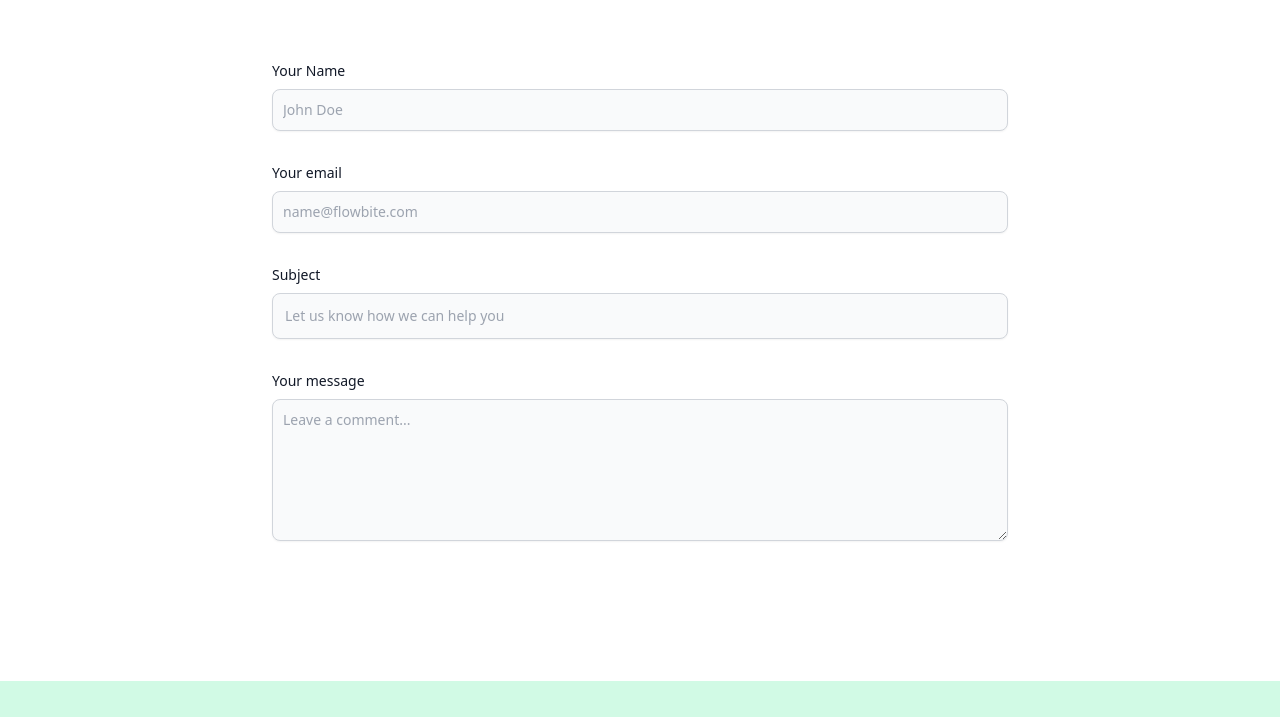
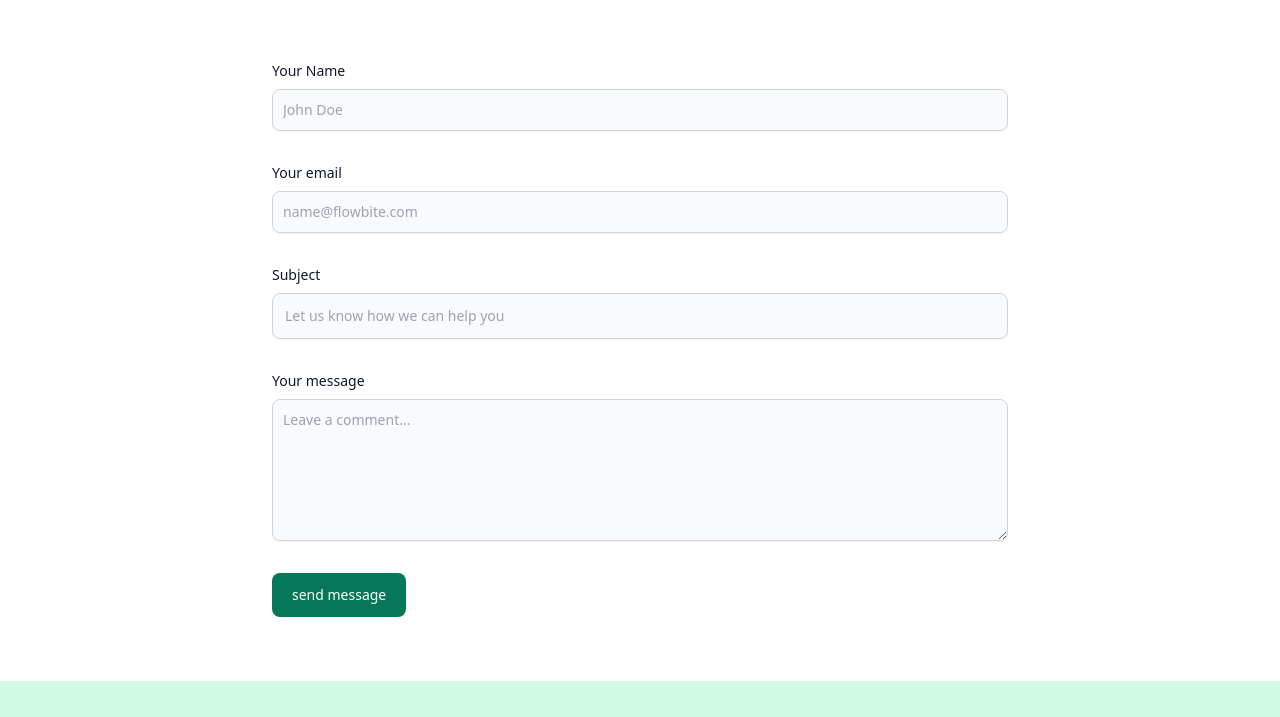
Before and after one commit to Alresh02/Group-Project-GreenDen, a website: page contact.html in a window 1280 px wide. Shown: the part 235-952 px from the top of the page. Drawn offline with nearby package versions, Linux system fonts and the light colour scheme.

Commit message:
Update contact.html

```diff
--- a/contact.html
+++ b/contact.html
@@ -3,7 +3,7 @@
 
 <head>
     <meta charset="UTF-8">
-    <meta name="viewport" content="width=device-width, initial-scale=1.0">
+    <meta name="viewport" contact="width=device-width, initial-scale=1.0">
     <title>Contact</title>
     <!-- Tailwind CSS CDN LINK -->
     <link href="
@@ -90,8 +90,8 @@
                         placeholder="Leave a comment..."></textarea>
                 </div>
                 <button type="submit"
-                    class="py-3 px-5 text-sm font-medium text-center text-white rounded-lg bg-primary-700 sm:w-fit hover:bg-primary-800 focus:ring-4 focus:outline-none focus:ring-primary-300 dark:bg-primary-600 dark:hover:bg-primary-700 dark:focus:ring-primary-800">Send
-                    message</button>
+                    class="py-3 px-5 text-sm font-medium text-center text-white rounded-lg bg-green-700 sm:w-fit hover:bg-green-700 focus:ring-4 focus:outline-none focus:ring-green-300 dark:bg-green-500 dark:hover:bg-green-600 dark:focus:ring-green-800">
+                    send message</button>
             </form>
         </div>
     </section>
```
